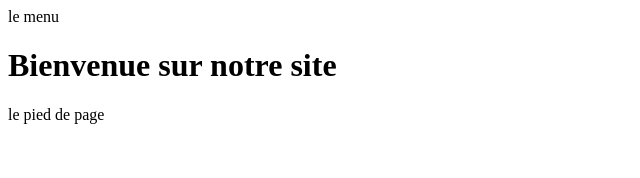
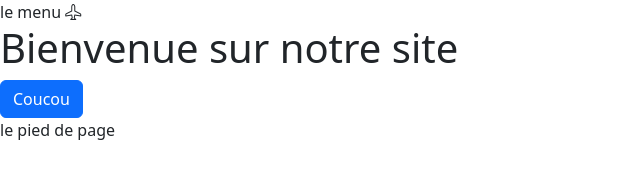
Before and after one commit to Jacob7salih/Practice-nav, a website with bundled scripts: page index.html in a window 1280 px wide. Shown: the whole page, without its empty margins (0-640 px from the left). Built offline with nearby package versions, Linux system fonts and the light colour scheme.

Commit message:
Install bootstrap

```diff
--- a/index.html
+++ b/index.html
@@ -4,12 +4,14 @@
 <head>
   <meta charset="UTF-8">
   <meta name="viewport" content="width=device-width, initial-scale=1.0">
+  <link rel="stylesheet" href="node_modules/bootstrap/dist/css/bootstrap.min.css">
+  <link rel="stylesheet" href="node_modules/bootstrap-icons/font/bootstrap-icons.css">
   <title>Document</title>
 </head>
 
 <body>
 
-  <header>le menu</header>
+  <header>le menu <i class="bi bi-airplane"></i></header>
 
   <main id="main-page">
     <!--le contenu principal-->
--- a/pages/home.html
+++ b/pages/home.html
@@ -1 +1,2 @@
 <h1>Bienvenue sur notre site</h1>
+<button class="btn btn-primary">Coucou</button>
```
Also changed, not shown: package.json (added, +24 -0 lines), 2 other files.
